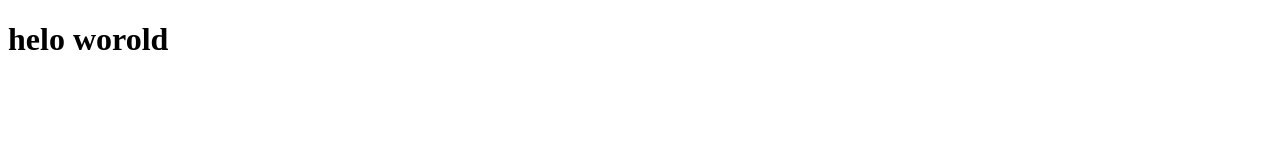
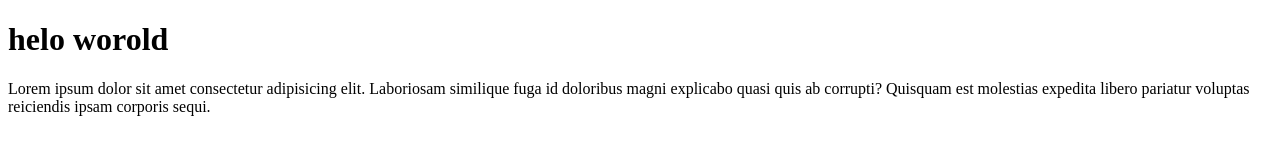
Before and after one commit to Fery120/latihan_git, a plain HTML site: page index.html in a window 1280 px wide. Drawn offline with Linux system fonts and the light colour scheme.

Commit message:
menambahkan paragraf baru

```diff
--- a/index.html
+++ b/index.html
@@ -1,11 +1,17 @@
 <!DOCTYPE html>
 <html lang="en">
-<head>
-    <meta charset="UTF-8">
-    <meta name="viewport" content="width=device-width, initial-scale=1.0">
+  <head>
+    <meta charset="UTF-8" />
+    <meta name="viewport" content="width=device-width, initial-scale=1.0" />
     <title>Document</title>
-</head>
-<body>
+  </head>
+  <body>
     <h1>helo worold</h1>
-</body>
+    <p>
+      Lorem ipsum dolor sit amet consectetur adipisicing elit. Laboriosam
+      similique fuga id doloribus magni explicabo quasi quis ab corrupti?
+      Quisquam est molestias expedita libero pariatur voluptas reiciendis ipsam
+      corporis sequi.
+    </p>
+  </body>
 </html>
```
